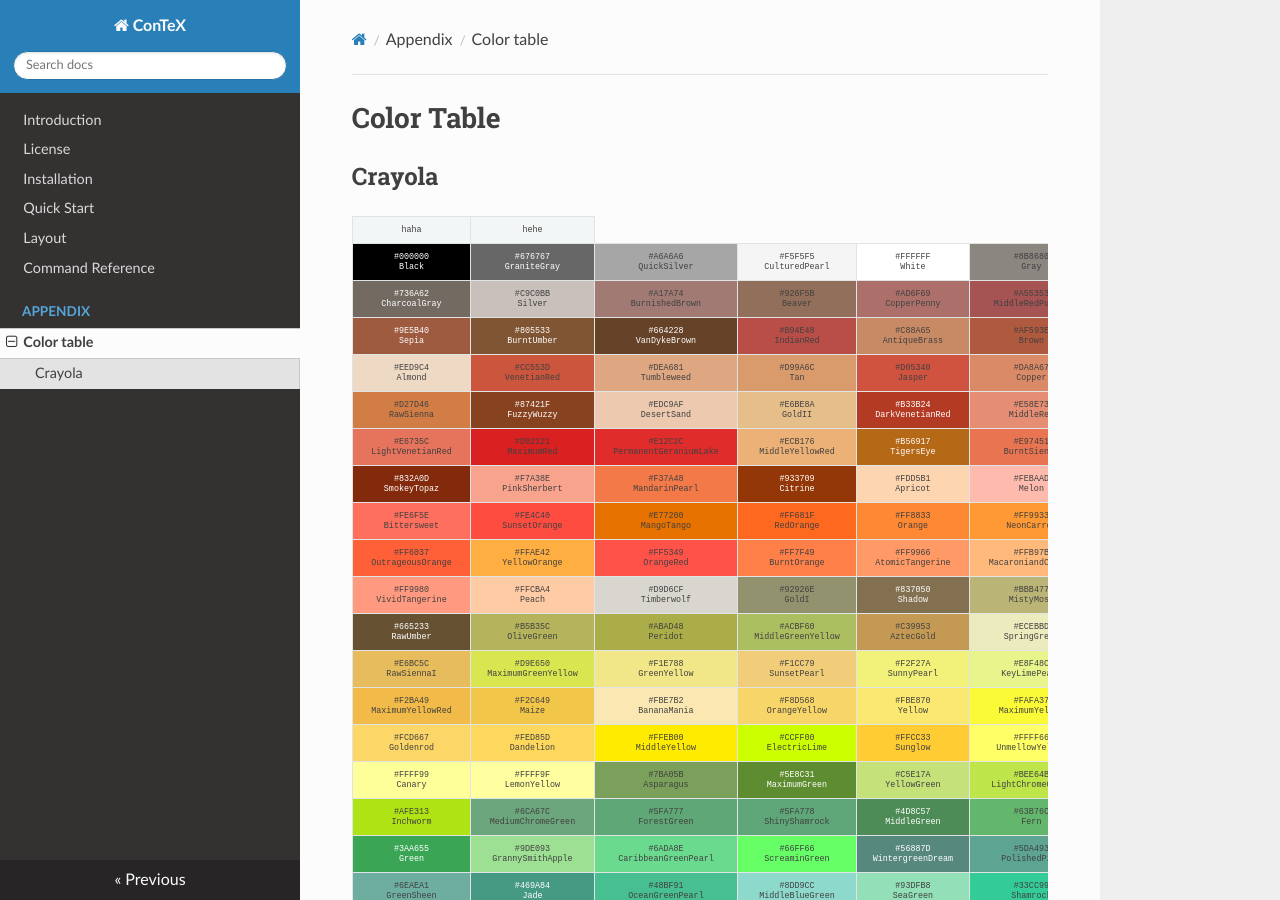
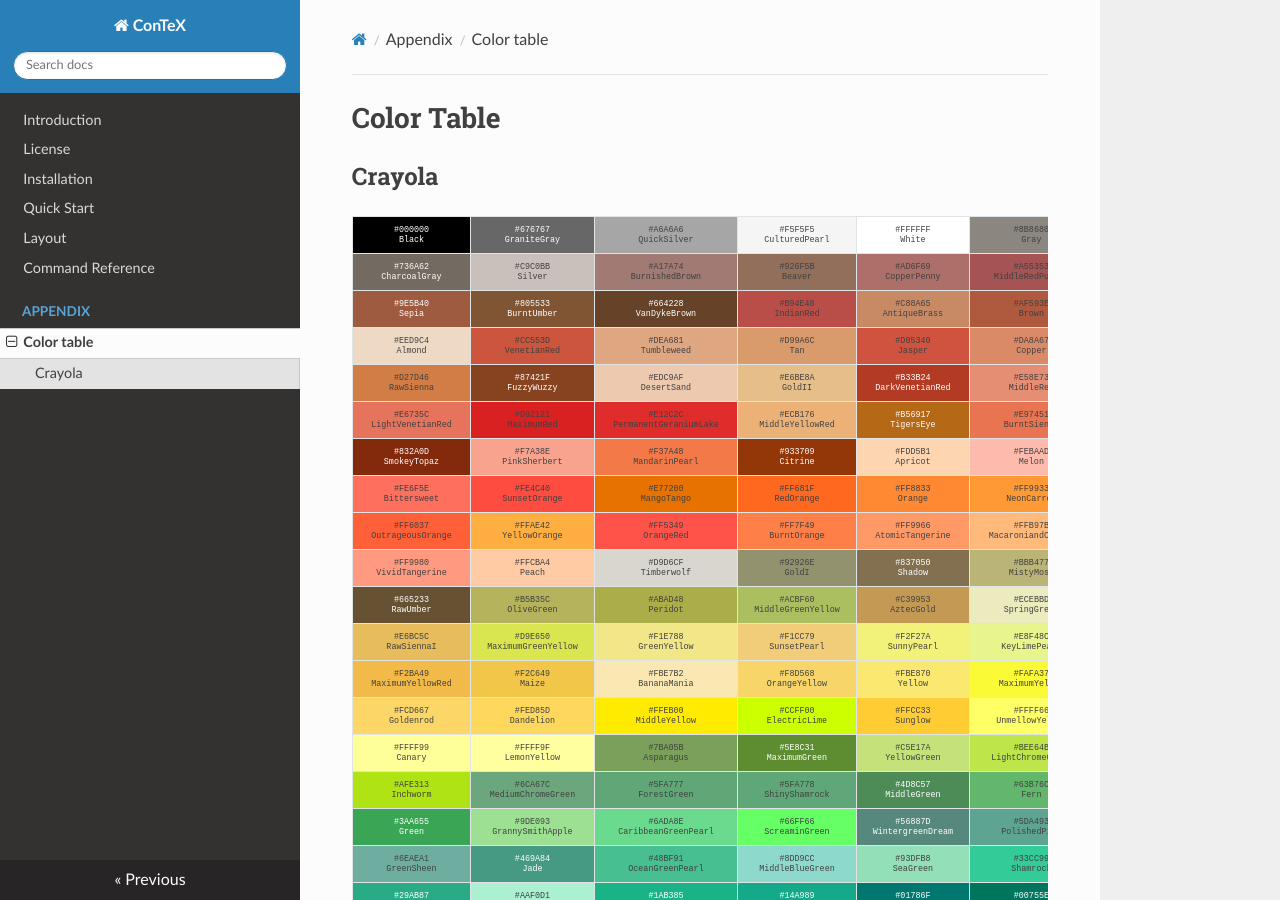
Before and after one commit to champignoom/contex-docs, an MkDocs documentation site: the page built from docs/appendix/color-table.md, in a window 1280 px wide and 900 px high. Built offline with MkDocs 1.6.1, drawn with Linux system fonts in a browser that asks for light colours; nearby versions of some CDN libraries.

Commit message:
remove debugging tr

```diff
--- a/docs/appendix/color-table.md
+++ b/docs/appendix/color-table.md
@@ -4,7 +4,7 @@
 ## Crayola
 
 
-<table id="table" class="color-table"><colgroup id="colgroup"></colgroup><tr><td>haha</td><td>hehe</td></tr></table>
+<table id="table" class="color-table"><colgroup id="colgroup"></colgroup></table>
 <script type="module">
 import { crayola_colors } from '../../js/color/defs.js';
 import { create_table } from '../../js/color/gen-table.js';
```
